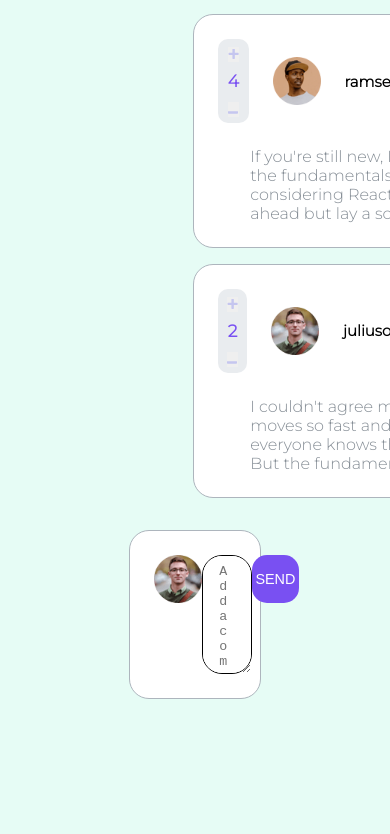
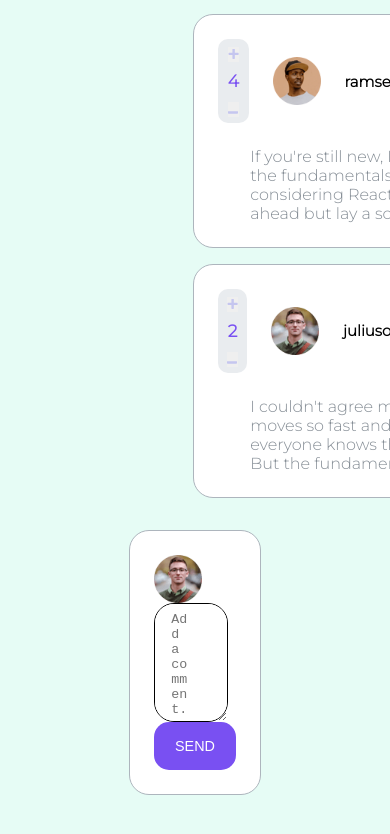
Before and after one commit to aabsani/Comentions, a React (Vite) app: page / in a window 390 px wide. Shown: the part 552-1386 px from the top of the page. Before the commit the page ends 1302 px from the top, so only its background shows below. Built offline with nearby package versions, Linux system fonts and the light colour scheme.

Commit message:
Update index.css

```diff
--- a/src/index.css
+++ b/src/index.css
@@ -219,6 +219,8 @@ textarea {
 
 @media (max-width: 768px) {
   div .reply-input {
-    grid-template-columns: 1fr 1fr 1fr;
+    /* grid-template-columns: 1fr 1fr 1fr; */
+    display: flex;
+    flex-direction: column;
   }
 }
```
